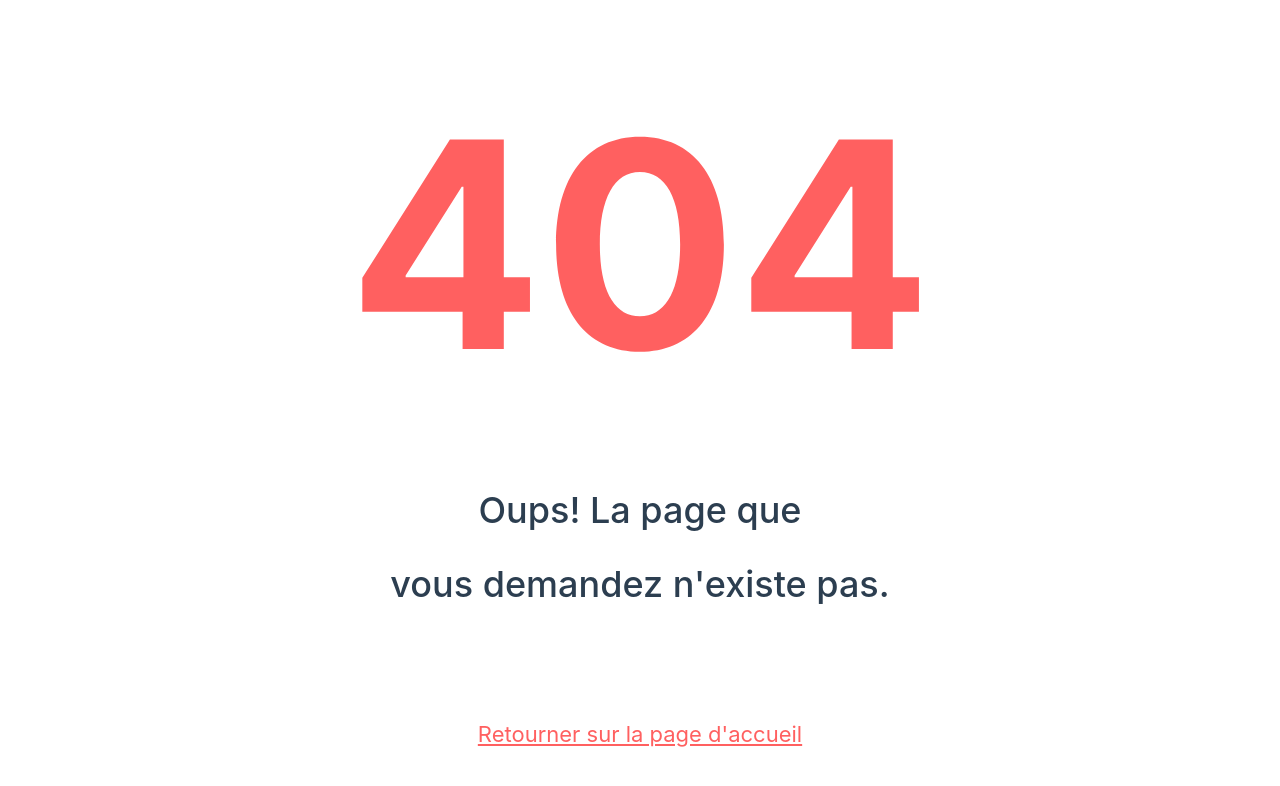
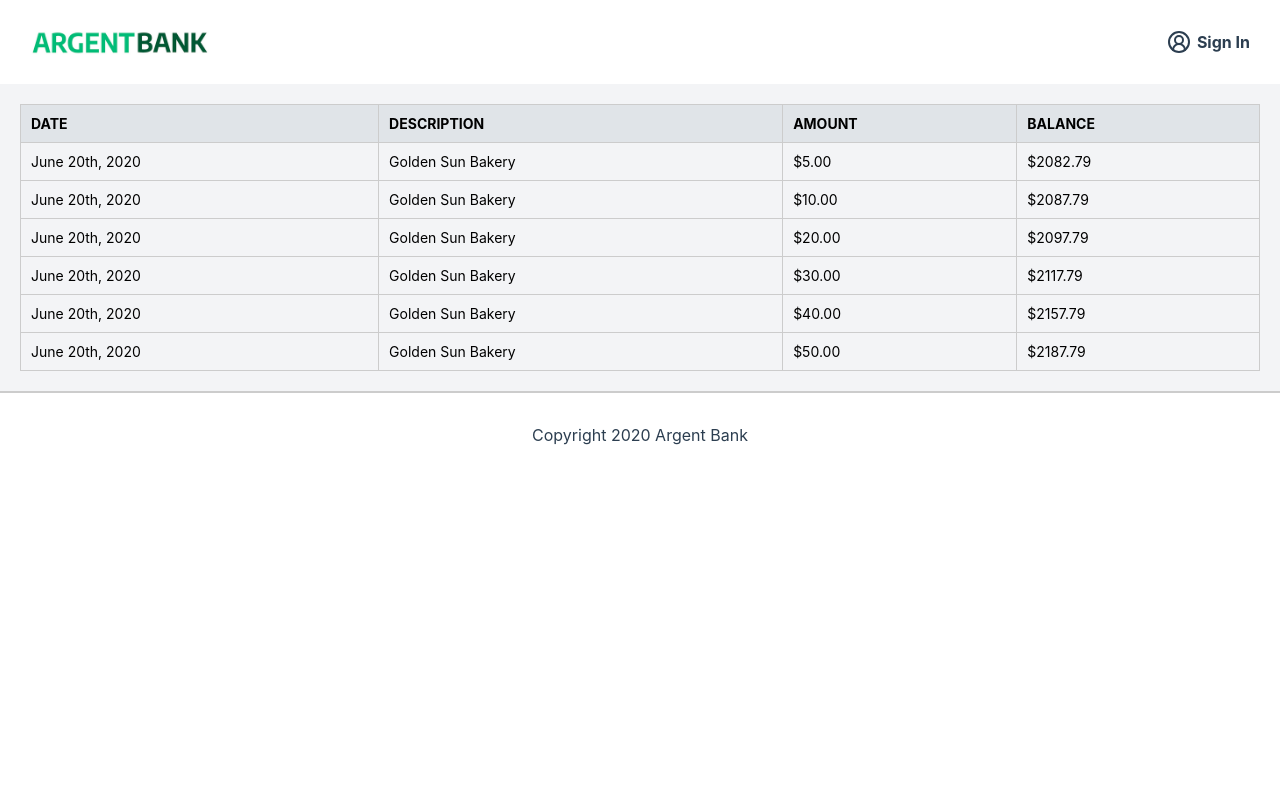
Before and after one commit to Mystekerinos/p13, a React (Create React App) app in the folder client/: page /transactions in a window 1280 px wide. Before the commit this address had no page. Shown: the top 786 px of the page. Built offline with nearby package versions, Linux system fonts and the light colour scheme.

Commit message:
setting-up-the-transaction-component

```diff
--- a/client/src/App.js
+++ b/client/src/App.js
@@ -4,6 +4,7 @@ import ProfilePage from "./pages/profilePage/ProfilePage";
 import Login from "./pages/login/Login";
 import PageNotFound from "./pages/pageNotFound/PageNotFound";
 import Home from "./pages/home/Home";
+import Transactions from "./pages/transactions/Transactions";
 import { Provider } from "react-redux";
 import store from "./store/store";
 
@@ -15,6 +16,7 @@ const App = () => {
           <Route path="/" element={<Home />} />
           <Route path="/login" element={<Login />} />
           <Route path="/profile" element={<ProfilePage />} />
+          <Route path="/transactions" element={<Transactions />} />
           <Route path="*" element={<PageNotFound />} />
         </Routes>
       </BrowserRouter>
--- /dev/null
+++ b/client/src/assets/css/transactions.css
@@ -0,0 +1,32 @@
+.main {
+    padding: 20px;
+    background-color: #f3f4f6;
+    /* Ajustez la couleur de fond si nécessaire */
+}
+
+.transaction-table {
+    width: 100%;
+    border-collapse: collapse;
+}
+
+.transaction-table thead {
+    background-color: #e0e4e8;
+    /* Couleur de l'en-tête du tableau */
+}
+
+.transaction-table th,
+.transaction-table td {
+    padding: 10px;
+    text-align: left;
+    border: 1px solid #ccc;
+}
+
+.transaction-table th {
+    font-weight: bold;
+    text-transform: uppercase;
+}
+.transaction-table tr {
+ font-size: 14px;
+ color: black;
+
+}
--- a/client/src/components/account/Account.jsx
+++ b/client/src/components/account/Account.jsx
@@ -1,5 +1,6 @@
 import React from "react";
 import "../../assets/css/account.css";
+import { useNavigate } from "react-router-dom";
 const accounts = [
   {
     id: 1,
@@ -22,6 +23,11 @@ const accounts = [
 ];
 
 const Account = () => {
+  const navigate = useNavigate();
+
+  const handleViewTransactions = () => {
+    navigate("/transactions");
+  };
   return (
     <>
       {accounts.map((account) => (
@@ -31,7 +37,11 @@ const Account = () => {
             <p>$ {account.balance.toLocaleString("en")}</p>
             <p>{account.type} balance</p>
           </div>
-          <button className="account_btn" type="button">
+          <button
+            className="account_btn"
+            type="button"
+            onClick={handleViewTransactions}
+          >
             View transactions
           </button>
         </article>
--- /dev/null
+++ b/client/src/pages/transactions/Transactions.jsx
@@ -0,0 +1,82 @@
+import React from "react";
+import Footer from "../../components/footer/Footer";
+import "../../assets/css/transactions.css";
+import Navbar from "../../components/navBar/NavBar";
+
+const transactions = [
+  {
+    id: 1,
+    date: "June 20th, 2020",
+    description: "Golden Sun Bakery",
+    amount: "$5.00",
+    balance: "$2082.79",
+  },
+  {
+    id: 2,
+    date: "June 20th, 2020",
+    description: "Golden Sun Bakery",
+    amount: "$10.00",
+    balance: "$2087.79",
+  },
+  {
+    id: 3,
+    date: "June 20th, 2020",
+    description: "Golden Sun Bakery",
+    amount: "$20.00",
+    balance: "$2097.79",
+  },
+  {
+    id: 4,
+    date: "June 20th, 2020",
+    description: "Golden Sun Bakery",
+    amount: "$30.00",
+    balance: "$2117.79",
+  },
+  {
+    id: 5,
+    date: "June 20th, 2020",
+    description: "Golden Sun Bakery",
+    amount: "$40.00",
+    balance: "$2157.79",
+  },
+  {
+    id: 6,
+    date: "June 20th, 2020",
+    description: "Golden Sun Bakery",
+    amount: "$50.00",
+    balance: "$2187.79",
+  },
+];
+
+const Transactions = () => {
+  return (
+    <>
+      <Navbar />
+      <main className="main bg-dark">
+        <table className="transaction-table">
+          <thead>
+            <tr>
+              <th>Date</th>
+              <th>Description</th>
+              <th>Amount</th>
+              <th>Balance</th>
+            </tr>
+          </thead>
+          <tbody>
+            {transactions.map((transaction) => (
+              <tr key={transaction.id}>
+                <td>{transaction.date}</td>
+                <td>{transaction.description}</td>
+                <td>{transaction.amount}</td>
+                <td>{transaction.balance}</td>
+              </tr>
+            ))}
+          </tbody>
+        </table>
+      </main>
+      <Footer />
+    </>
+  );
+};
+
+export default Transactions;
```
Also changed, not shown: client/src/assets/css/user.css (deleted, +0 -83 lines), client/src/pages/user/User.jsx (deleted, +0 -54 lines).
